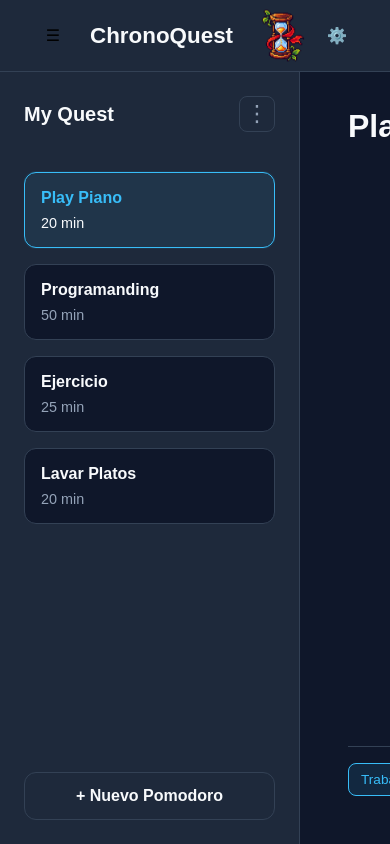
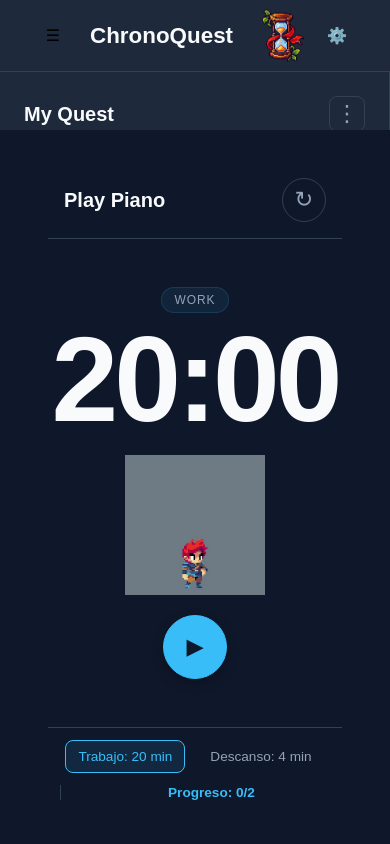
Before and after one commit to Neiyher/pomodoro, a React (Vite) app: page / in a window 390 px wide. Built offline with nearby package versions, Linux system fonts and the light colour scheme.

Commit message:
style: improve responsive pomodoro player

```diff
--- a/src/App.css
+++ b/src/App.css
@@ -16,3 +16,9 @@
 
     overflow: hidden;
 }
+
+@media (max-width: 768px) {
+    .appContainer {
+        grid-template-columns: 1fr;
+    }
+}
--- a/src/components/PomodoroPlayer/PomodoroPlayer.css
+++ b/src/components/PomodoroPlayer/PomodoroPlayer.css
@@ -14,6 +14,9 @@
     align-items: center;
 
     margin-bottom: 2rem;
+    padding: 1.25rem 1.5rem;
+
+    border-bottom: 1px solid var(--color-border);
 }
 .playerTitle {
     font-size: 2rem;
@@ -27,7 +30,7 @@
     display: flex;
     flex-direction: column;
 
-    justify-content: space-around;
+    justify-content: space-between;
     align-items: center;
 
     gap: 1.5rem;
@@ -129,3 +132,47 @@
     letter-spacing: 0.08em;
     text-transform: uppercase;
 }
+@media (max-width: 768px) {
+    .pomoPlayer {
+        min-width: 0;
+    }
+
+    .playerContent {
+        min-width: 0;
+        padding: 1rem;
+        gap: 1rem;
+    }
+
+    .timerContainer {
+        width: 100%;
+        text-align: center;
+    }
+
+    .timer {
+        font-size: 4rem;
+    }
+
+    .playerGif img {
+        width: 140px;
+        height: 140px;
+        object-fit: cover;
+    }
+    .playerFooter {
+        flex-wrap: wrap;
+        justify-content: center;
+        gap: 0.75rem;
+        padding: 0.75rem;
+    }
+
+    .playerProgress {
+        width: 100%;
+        text-align: center;
+    }
+    .playerHeader {
+        padding: 1rem;
+    }
+
+    .playerHeader h1 {
+        font-size: 1.25rem;
+    }
+}
```
